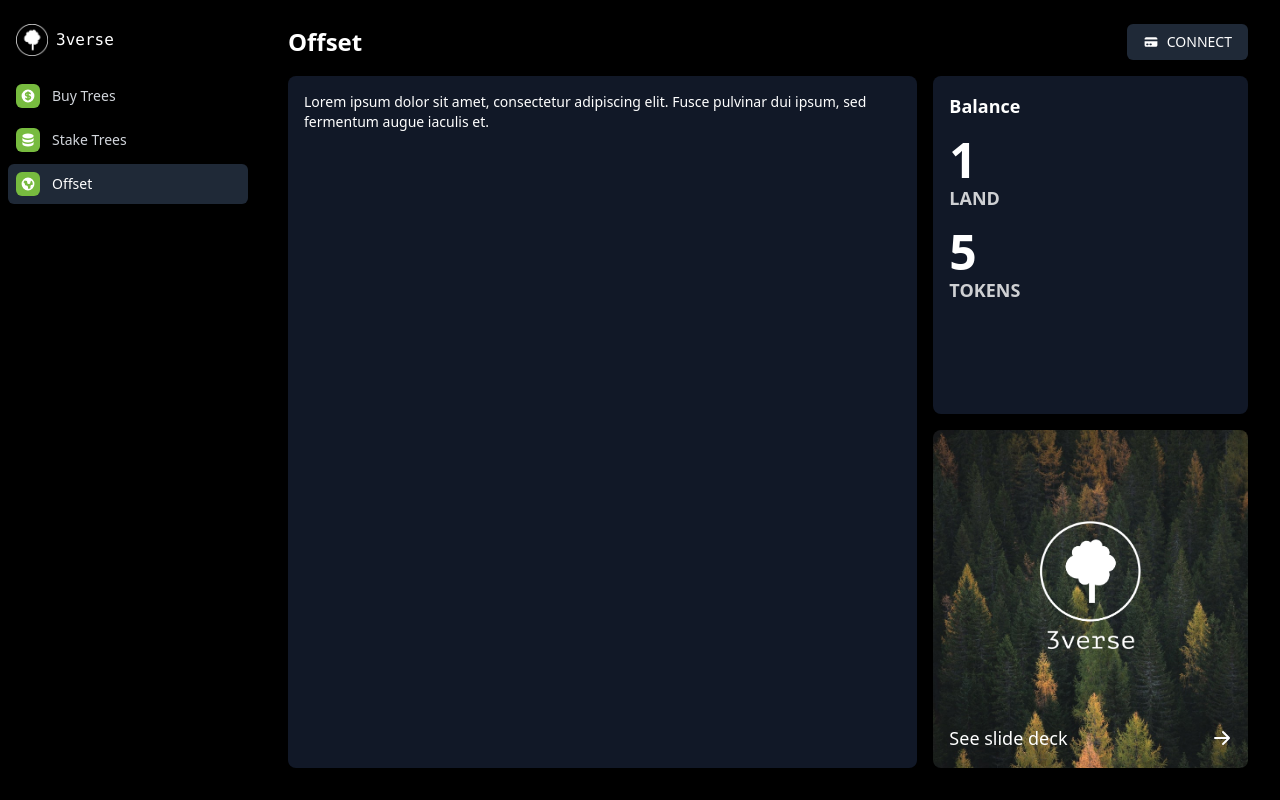
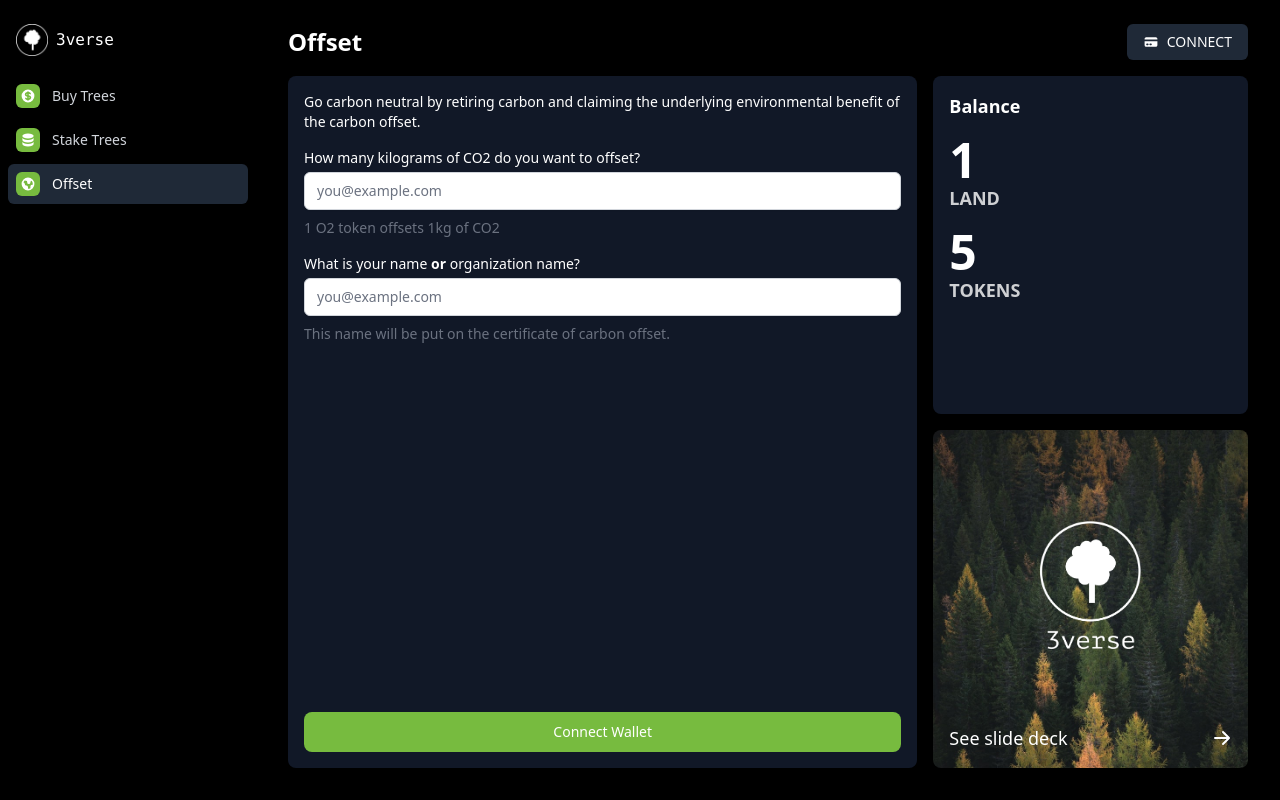
Before and after one commit to itschrislow/3verse, a Next.js app: page / in a window 1280 px wide. Both pictures are taken after a click on the button "Offset". Built offline with nearby package versions, Linux system fonts and the light colour scheme.

Commit message:
update offset component

```diff
--- a/components/Offset.tsx
+++ b/components/Offset.tsx
@@ -1,10 +1,70 @@
-const Offset = ({}) => (
-  <div className="h-full">
-    <p className="mb-4 text-sm">
-      Lorem ipsum dolor sit amet, consectetur adipiscing elit. Fusce pulvinar
-      dui ipsum, sed fermentum augue iaculis et.
-    </p>
-  </div>
-);
+interface OffsetProps {
+  isWalletConnected: boolean;
+  handleConnectWallet: () => void;
+}
+
+const Offset = ({ isWalletConnected, handleConnectWallet }: OffsetProps) => {
+  return (
+    <div className="flex h-full flex-col">
+      <p className="mb-4 text-sm">
+        Go carbon neutral by retiring carbon and claiming the underlying
+        environmental benefit of the carbon offset.
+      </p>
+      {/* FORM */}
+      <div className="flex grow flex-col gap-4">
+        <div>
+          <label
+            htmlFor="email"
+            className="block text-sm font-medium text-white"
+          >
+            How many kilograms of CO2 do you want to offset?
+          </label>
+          <div className="mt-1">
+            <input
+              type="email"
+              name="email"
+              id="email"
+              className="block w-full rounded-md border-gray-300 shadow-sm focus:border-indigo-500 focus:ring-indigo-500 sm:text-sm"
+              placeholder="you@example.com"
+              aria-describedby="email-description"
+            />
+          </div>
+          <p className="mt-2 text-sm text-gray-500" id="email-description">
+            1 O2 token offsets 1kg of CO2
+          </p>
+        </div>
+        <div>
+          <label
+            htmlFor="email"
+            className="block text-sm font-medium text-white"
+          >
+            What is your name <span className="font-bold">or</span> organization
+            name?
+          </label>
+          <div className="mt-1">
+            <input
+              type="email"
+              name="email"
+              id="email"
+              className="block w-full rounded-md border-gray-300 shadow-sm focus:border-indigo-500 focus:ring-indigo-500 sm:text-sm"
+              placeholder="you@example.com"
+              aria-describedby="email-description"
+            />
+          </div>
+          <p className="mt-2 text-sm text-gray-500" id="email-description">
+            This name will be put on the certificate of carbon offset.
+          </p>
+        </div>
+      </div>
+      {/* BUTTON */}
+      <button
+        onClick={() => (isWalletConnected ? null : handleConnectWallet())}
+        className="mt-2 w-full self-end rounded-lg bg-primary px-4 py-2.5 text-sm font-medium leading-5 text-white"
+      >
+        {!isWalletConnected ? "Connect Wallet" : "Offset"}
+      </button>
+    </div>
+  );
+};
 
 export default Offset;
--- a/pages/index.tsx
+++ b/pages/index.tsx
@@ -31,7 +31,12 @@
           handleConnectWallet={handleConnectWallet}
         />
       )}
-      {tab === TABS.Offset && <Offset />}
+      {tab === TABS.Offset && (
+        <Offset
+          isWalletConnected={isWalletConnected}
+          handleConnectWallet={handleConnectWallet}
+        />
+      )}
     </Layout>
   );
 };
```
